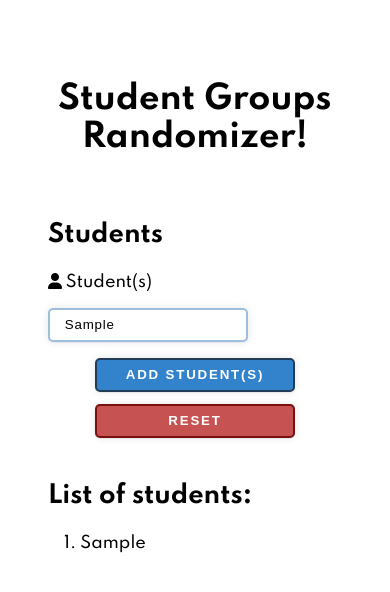
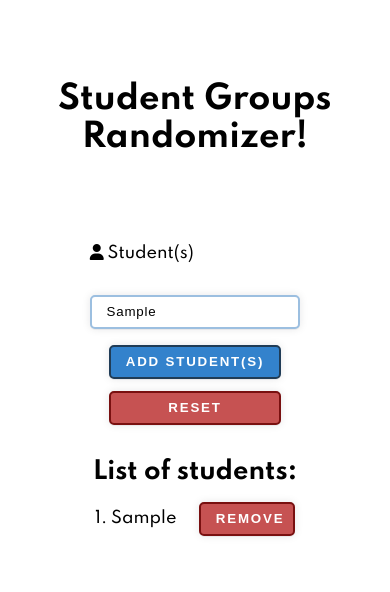
Before and after one commit to filipe-freire/student-groups-randomizer, a Svelte app: page / in a window 390 px wide. Both pictures are taken after typing "Sample" into the empty fields and a click on the button "ADD STUDENT(S)". Shown: the top 592 px of the page. Built offline with nearby package versions, Linux system fonts and the light colour scheme.

Commit message:
add: responsive layout on mobile, remove student button

```diff
--- a/src/App.svelte
+++ b/src/App.svelte
@@ -42,10 +42,15 @@
   }
   function saveClass() {
     window.localStorage.setItem("class", students.join(" , "));
+    notifications.success(
+      "Class successfully saved for the next visit! 🎉",
+      3000
+    );
   }
   function loadPreviousClass() {
     const savedClass = window.localStorage.getItem("class").split(" , ");
     students = [...savedClass];
+    notifications.info("Class successfully loaded!", 3000);
   }
   function copyGroupsToClipboard() {
     let string = "";
@@ -55,13 +60,17 @@
     });
 
     navigator.clipboard.writeText(string);
-    notifications.success("Groups successfully copied to clipboard! 🎉", 3000);
+    notifications.success("Groups successfully copied to clipboard!", 3000);
   }
   function resetData() {
     students.length = 0;
     groups.length = 0;
 
     notifications.info("Data was cleared! ✅", 3000);
+  }
+  function deleteStudent(i) {
+    console.log(`deleted ${i}`);
+    students = students.filter((_, idx) => idx !== i);
   }
 
   let studentsInput = "";
@@ -74,17 +83,22 @@
   <Toast />
   <h1>Student Groups Randomizer!</h1>
 
-  <h2>Students</h2>
-
   <!-- Check LocalStorage for previous saved class and display btn -->
   {#if window.localStorage.getItem("class")}
-    <button on:click={() => loadPreviousClass()}>Load previous class</button>
+    <button class="loadClassBtn" on:click={() => loadPreviousClass()}
+      >Load previous class!</button
+    >
     <br />
   {/if}
 
-  <label for="addStudent"><i class="fas fa-user" /> Student(s) </label>
+  <section class="addStudentsContainer">
+    <div>
+      <label class="studentsLabel" for="addStudent"
+        ><i class="fas fa-user" /> Student(s)
+      </label>
       <div class="inputContainer">
         <input
+          class="addStudentInput"
           id="addStudent"
           type="text"
           placeholder="Ex: student1, student2, student3..."
@@ -92,12 +106,14 @@
           on:keyup={(e) => handleReturn(e)}
         />
       </div>
-
+    </div>
+    <div>
       <div class="btnContainer">
         <button on:click={() => createClass()}>Add Student(s)</button>
         <button class="danger" on:click={() => resetData()}>Reset</button>
       </div>
-  <br />
+    </div>
+  </section>
 
   <!-- Set Number of Group Members -->
   {#if students.length > 1}
@@ -105,23 +121,36 @@
       <label for="numOfMembers"
         >How many members do you want the groups to have?</label
       >
-      <input id="numOfMembers" bind:value={numOfMembers} type="number" />
+      <input
+        class="numOfMembersInput"
+        id="numOfMembers"
+        bind:value={numOfMembers}
+        type="number"
+      />
     </div>
+
     <button on:click={() => createGroups()}>Create groups</button>
-    <button class="save" on:click={() => saveClass()}> Save Class! </button>
+    <button class="saveBtn" on:click={() => saveClass()}> Save Class!</button>
   {/if}
 
-  <!-- Students on the list -->
+  <!-- Students list -->
+  <section class="studentsListContainer">
     <h2>List of students:</h2>
     {#if students.length === 0}
       <p>You're class is empty, please add students.</p>
     {:else}
       <ol>
-      {#each students as student}
-        <li>{student}</li>
+        {#each students as student, i}
+          <li class="student">
+            <p>{i + 1}. {student}</p>
+            <button class="danger" on:click={() => deleteStudent(i)}
+              >Remove</button
+            >
+          </li>
         {/each}
       </ol>
     {/if}
+  </section>
 
   <!-- Final Groups -->
   {#if groups.length}
@@ -139,7 +168,7 @@
 
 <style>
   main {
-    max-width: 1440px;
+    max-width: 900px;
     margin: 0 auto;
     padding: 1em 3rem 3em;
   }
@@ -148,10 +177,8 @@
     margin: 2em auto;
     word-wrap: break-word;
   }
-  h2 {
-    margin: 1em auto;
-  }
   button {
+    display: block;
     padding: 1ch 2ch;
     border: 2px solid hsl(209, 36%, 47%);
     background-color: hsl(209, 80%, 70%);
@@ -164,14 +191,16 @@
       rgba(17, 17, 26, 0.1) 0px 0px 8px;
     cursor: pointer;
     transition: all 100ms ease-out;
+    width: 100%;
+    max-width: 200px;
+    margin: 0 auto;
+    display: block;
   }
-  /* button + button {
-    margin-left: 1em;
-  } */
   .btnContainer {
     display: flex;
     justify-content: space-between;
     max-width: 290px;
+    gap: 0.5rem;
   }
 
   button:focus,
@@ -194,14 +223,39 @@
     background-color: hsl(0, 76%, 40%);
   }
 
-  button.save {
+  button.saveBtn {
     background-color: hsl(98, 38%, 50%);
     border: 2px solid hsl(120, 83%, 25%);
   }
-  button.save:hover,
-  button.save:active {
+  button.saveBtn:hover,
+  button.saveBtn:active {
     background-color: hsl(98, 38%, 40%);
     border: 2px solid hsl(104.7, 64.6%, 15.5%);
+  }
+
+  ol {
+    padding-left: 0;
+    width: 100%;
+    max-width: 200px;
+  }
+  ol > li {
+    cursor: pointer;
+    width: 100%;
+  }
+
+  .student {
+    display: flex;
+    align-items: center;
+    justify-content: space-between;
+  }
+  .student > button.danger {
+    max-width: 6rem;
+    margin-left: 0;
+    margin-right: 0;
+  }
+
+  ol > .student + .student {
+    margin-top: 1em;
   }
 
   input {
@@ -223,15 +277,38 @@
   }
 
   .inputContainer {
-    margin-top: 1em;
+    margin-top: 2em;
     margin-bottom: 1em;
     display: flex;
     align-items: center;
-    max-width: 200px;
   }
-  /* .inputContainer > input {
-    margin-left: 2em;
-  } */
+  .numOfMembersInput {
+    max-width: 80px;
+  }
+
+  .addStudentsContainer {
+    flex-direction: column;
+  }
+  .addStudentsContainer,
+  .studentsListContainer {
+    display: flex;
+    justify-content: space-evenly;
+    align-items: center;
+  }
+
+  .studentsListContainer {
+    flex-direction: column;
+    gap: 1em;
+    margin-top: 2em;
+  }
+  .addStudentInput {
+    max-width: 300px;
+  }
+
+  .studentsLabel {
+    display: block;
+    margin-top: 1.5em;
+  }
 
   p.group {
     font-size: 1.1rem;
@@ -252,5 +329,9 @@
       max-width: 200px;
       margin: 0 auto;
     }
+
+    button.saveBtn {
+      margin-top: 1rem;
+    }
   }
 </style>
```
Lines whose indentation alone changed are shown as unchanged.
